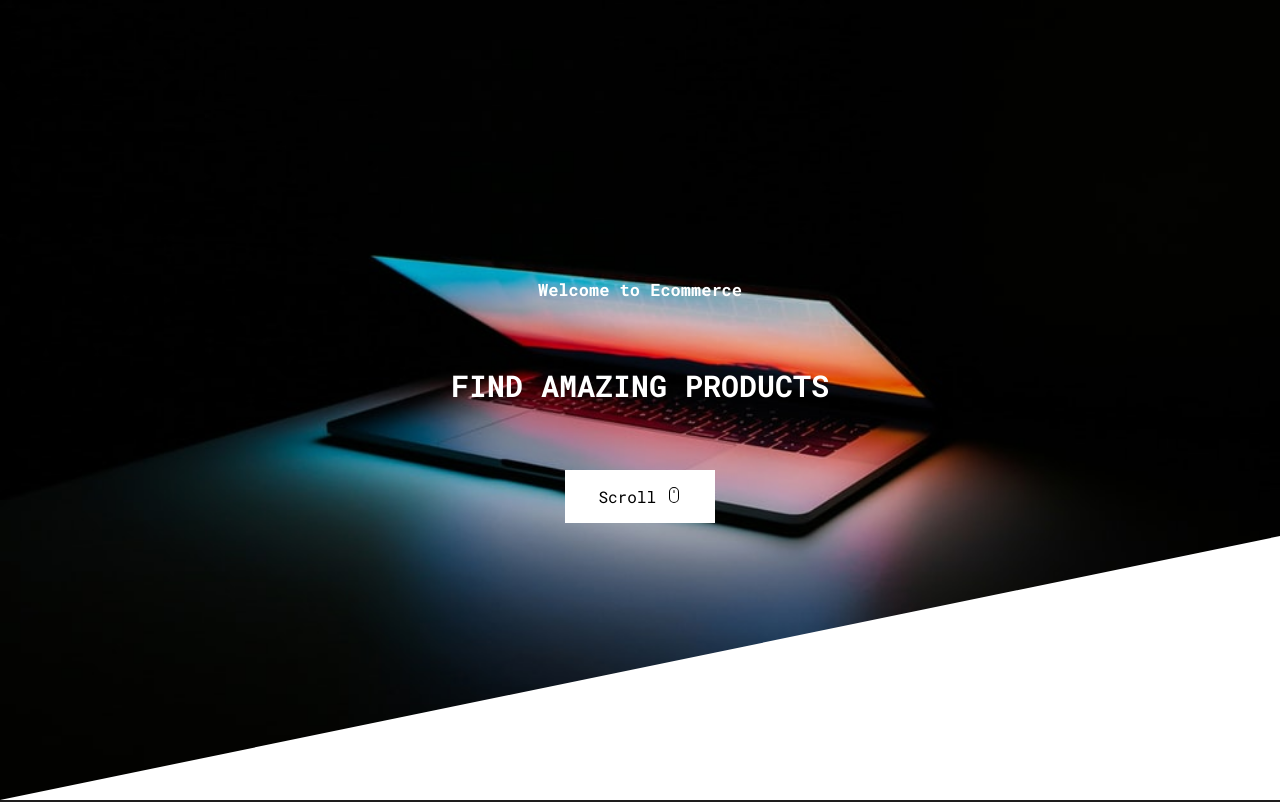
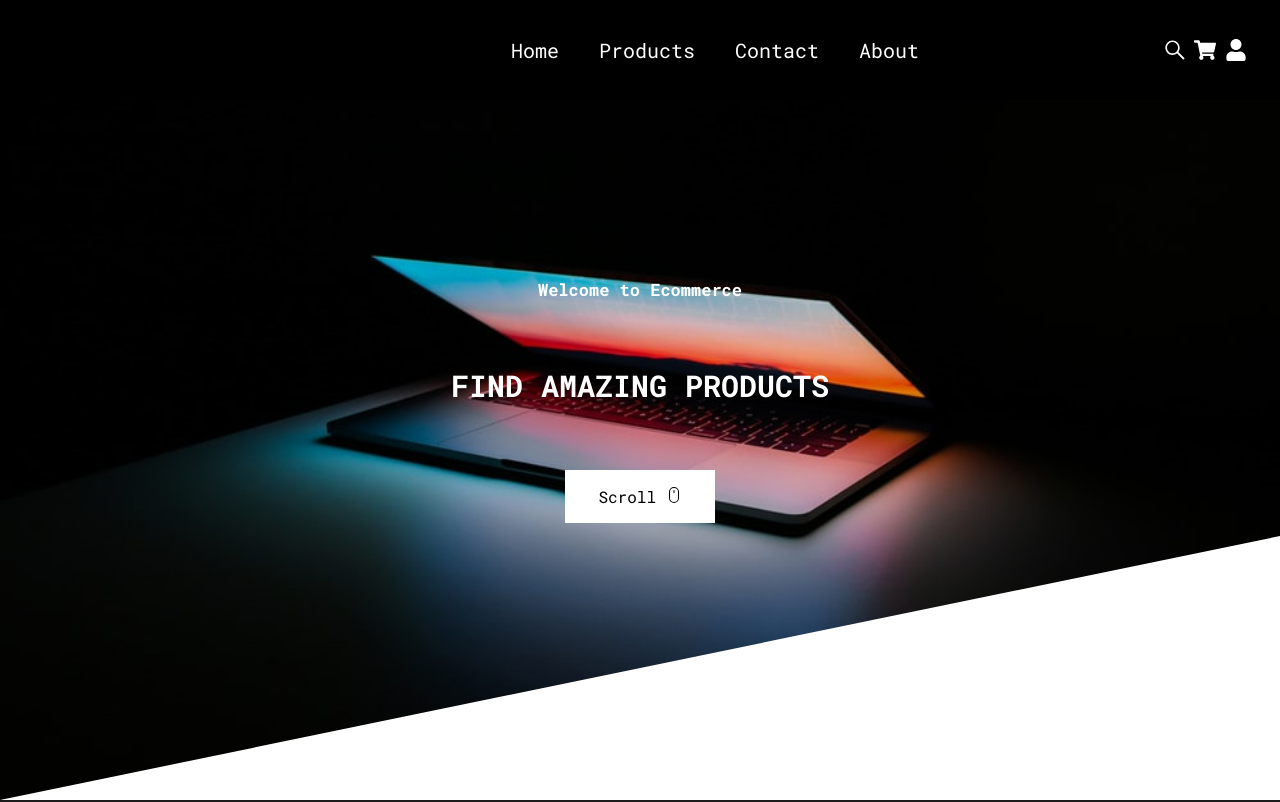
Before and after one commit to gszcode/App, a React (Create React App) app in the folder frontend/: page / in a window 1280 px wide. Shown: the top 802 px of the page. Built offline with nearby package versions, Linux system fonts and the light colour scheme.

Commit message:
rutas de navbar

```diff
--- a/frontend/src/App.js
+++ b/frontend/src/App.js
@@ -1,10 +1,15 @@
+import { Navbar } from './components/Navbar/Navbar'
+import Landing from './Pages/Landing'
 import Footer from './components/Footer/Footer'
-import Landing from './Pages/Landing'
+import { Routes, Route } from 'react-router-dom'
 
 function App() {
   return (
     <>
-      <Landing />
+      <Navbar />
+      <Routes>
+        <Route path="/" element={<Landing />} />
+      </Routes>
       <Footer />
     </>
   )
```
